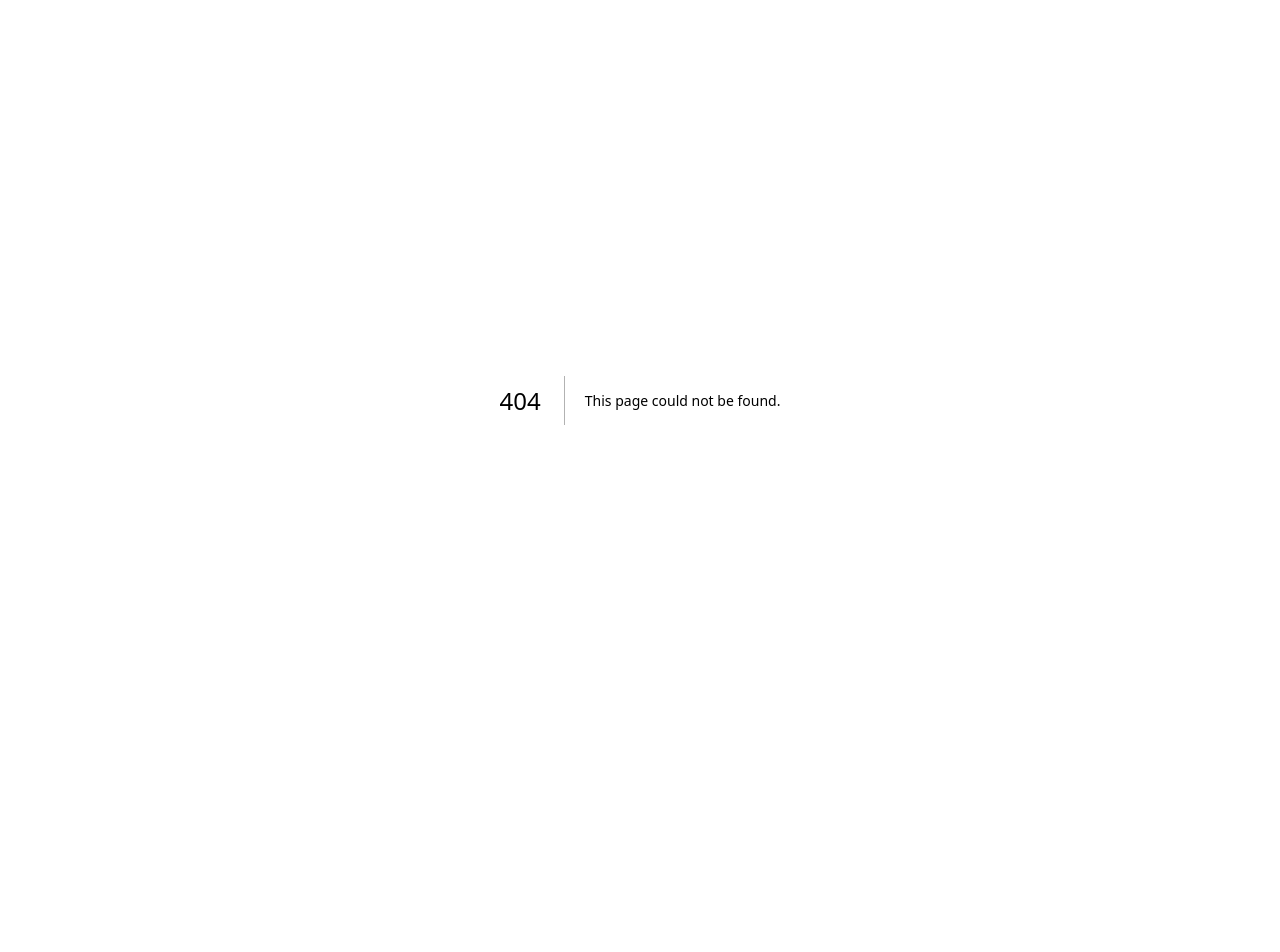
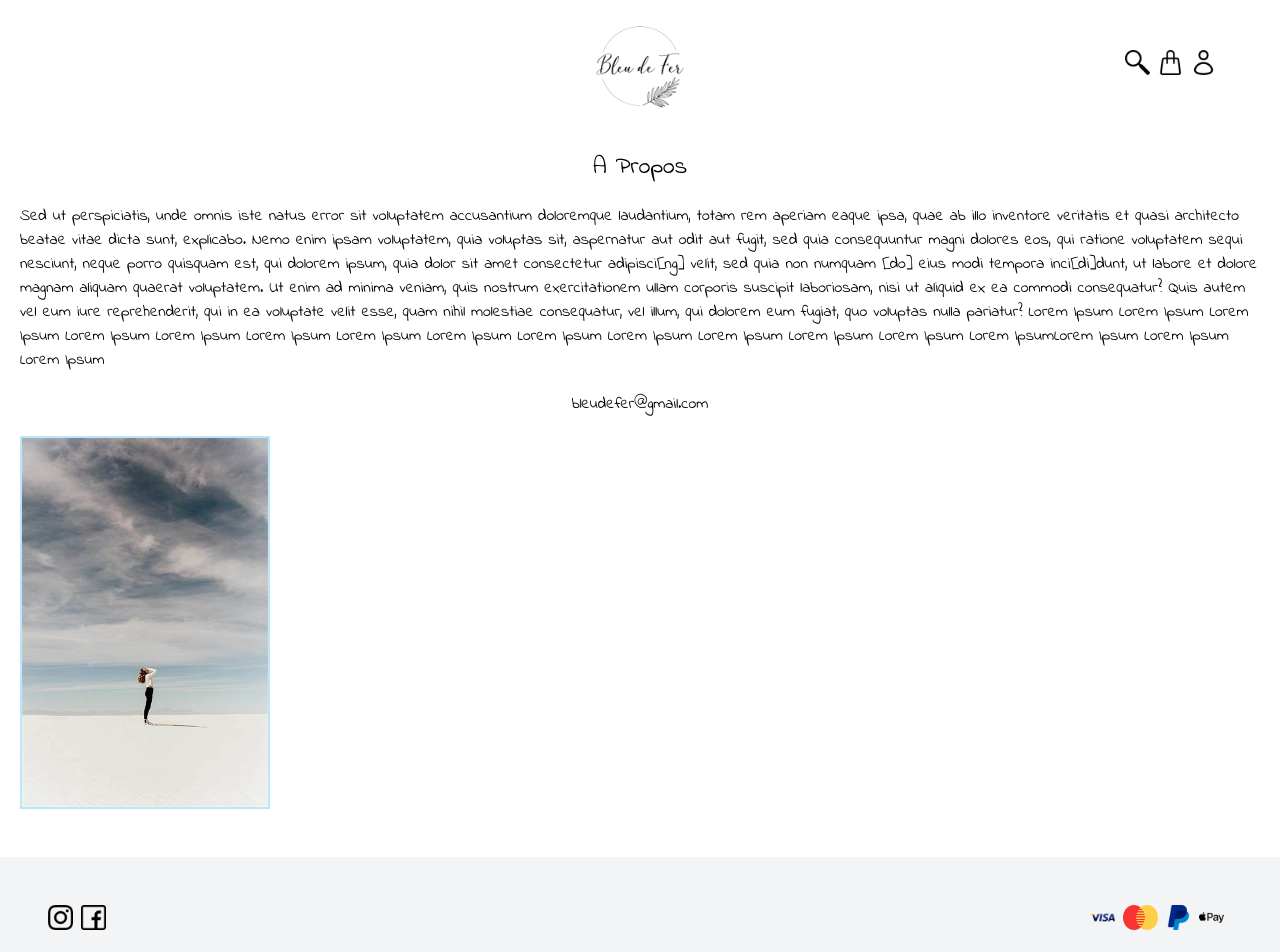
Before and after one commit to TomPARIS1/SAE-Bleudefer, a Next.js app: page /about in a window 1280 px wide. Before the commit this address had no page. Shown: the top 952 px of the page. Before the commit the page ends 800 px from the top, so only its background shows below. Built offline with nearby package versions, Linux system fonts and the light colour scheme.

Commit message:
Create about.tsx

```diff
--- /dev/null
+++ b/src/pages/about.tsx
@@ -0,0 +1,25 @@
+import {Connexion} from "@/components/connexion.tsx";
+import menuC from "@/img/menuC.jpg";
+import '../app/globals.css'
+import TrendingSlider from "@/components/TrendingSlider";
+import Image from 'next/image';
+import {Product} from "@/components/product";
+import bande from "@/img/bande.jpg";
+import {About} from "@/components/about";
+import {Navbar} from "@/components/header";
+import {Footer} from "@/components/footer";
+
+export default function connexion() {
+    return (
+        <main>
+
+            <header>
+                <Navbar/>
+            </header>
+
+            <About/>
+
+            <Footer/>
+        </main>
+    )
+}
```
